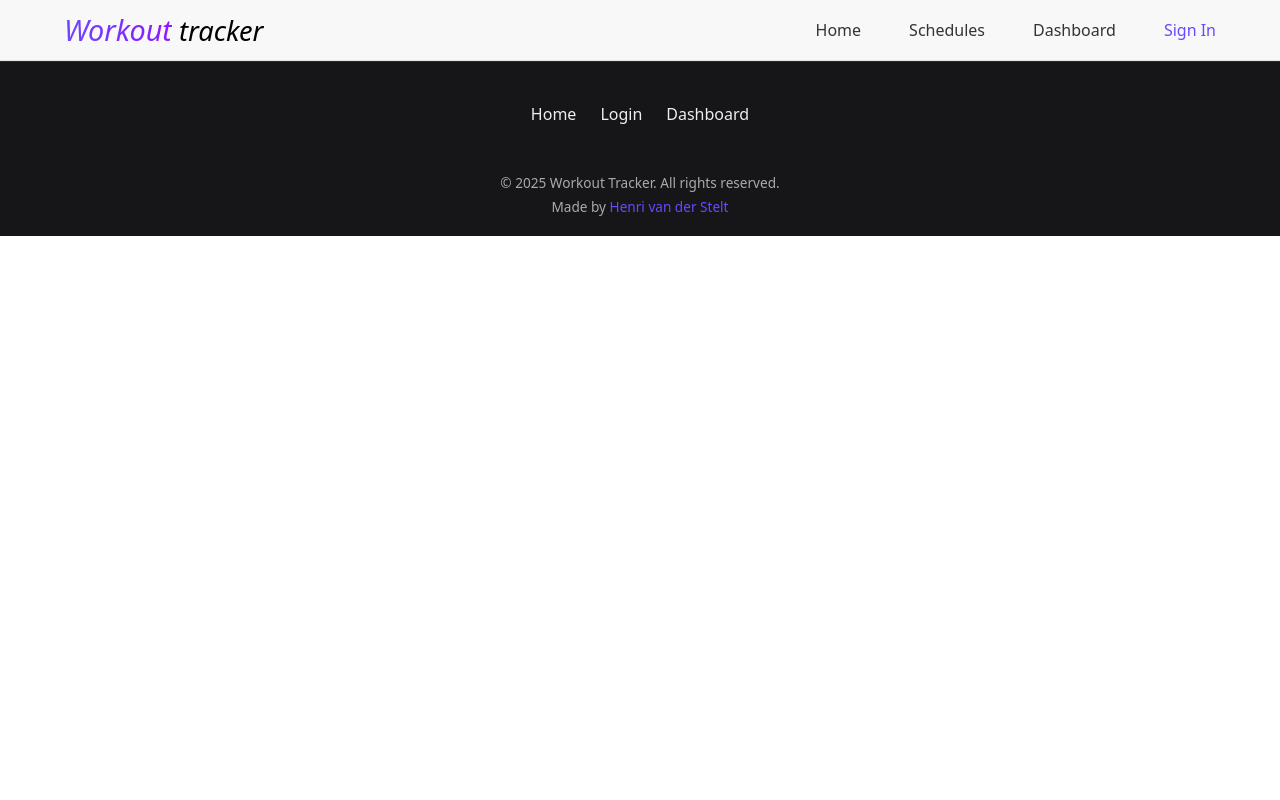
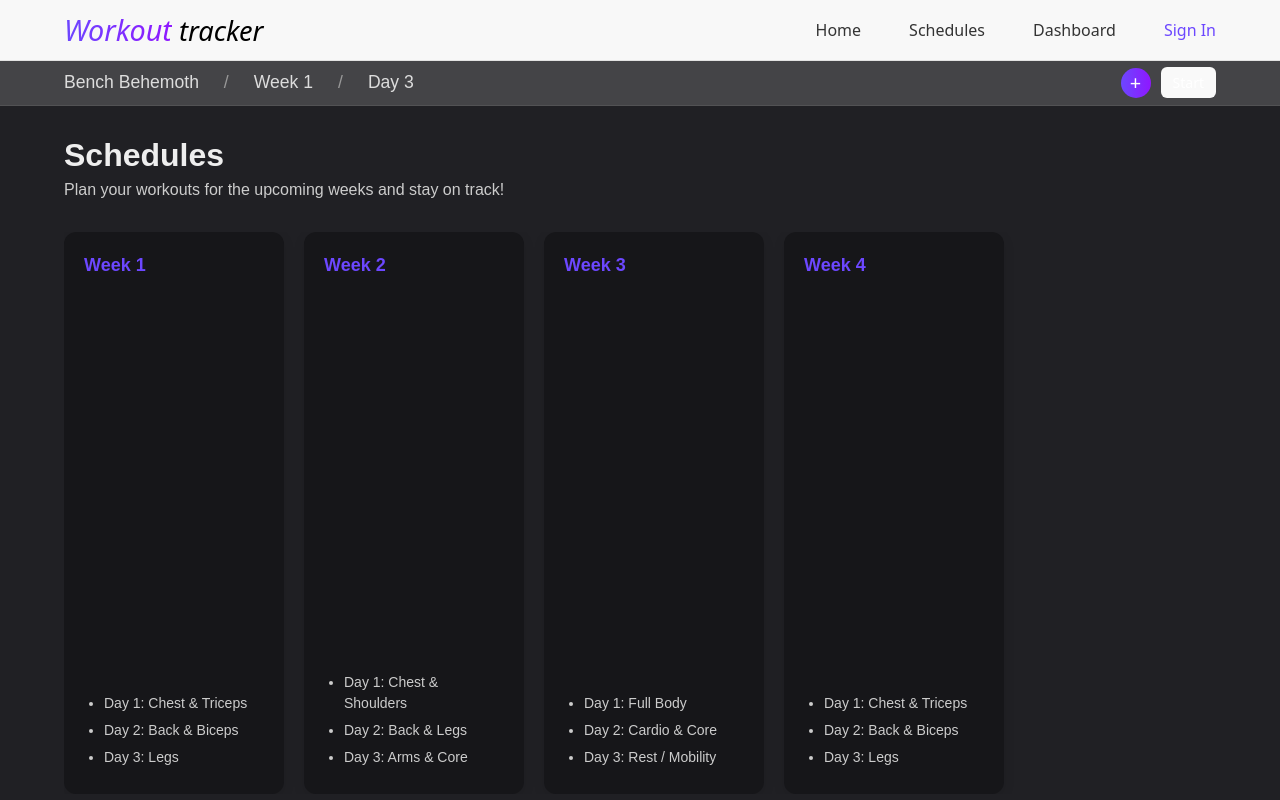
Before and after one commit to henriVanDerStelt/schema-app-test, a React (Vite) app: page /schema-app-test/schedules in a window 1280 px wide. Shown: the top 800 px of the page. Built offline with nearby package versions, Linux system fonts and the light colour scheme; no server answers.

Commit message:
SchedulesNav + Schedules mock

```diff
--- a/src/App.tsx
+++ b/src/App.tsx
@@ -1,8 +1,9 @@
 import { BrowserRouter as Router, Routes, Route } from "react-router-dom";
 
-import Navbar from "./Components/Navbar";
-import Footer from "./Components/Footer";
+import Navbar from "./Components/Navbar/Navbar";
+import Footer from "./Components/Footer/Footer";
 import Index from "./Pages/Index/Index";
+import Schedules from "./Pages/Schedules/Schedules";
 import Login from "./Pages/Login/Login";
 import Dashboard from "./Pages/Dashboard/Dashboard";
 
@@ -24,6 +25,10 @@ function App() {
             <main className="main-content">
               <Routes>
                 <Route path="/schema-app-test/" element={<Index />} />
+                <Route
+                  path="/schema-app-test/schedules"
+                  element={<Schedules />}
+                />
                 <Route path="/schema-app-test/login" element={<Login />} />
                 <Route
                   path="/schema-app-test/dashboard"
--- a/src/Components/Navbar.tsx
+++ b/src/Components/Navbar/Navbar.tsx
@@ -56,7 +56,7 @@ function Navbar(): JSX.Element {
         <Link to="/schema-app-test/" onClick={handleLinkClick}>
           Home
         </Link>
-        <Link to="/schema-app-test/" onClick={handleLinkClick}>
+        <Link to="/schema-app-test/schedules" onClick={handleLinkClick}>
           Schedules
         </Link>
         <Link to="/schema-app-test/dashboard" onClick={handleLinkClick}>
--- /dev/null
+++ b/src/Components/SchedulesNavbar/SchedulesNavbar.css
@@ -0,0 +1,80 @@
+.schedules-navbar {
+  z-index: 1000;
+  display: flex;
+  justify-content: space-between;
+  align-items: center;
+  padding: 0.4rem 4rem;
+  background: rgba(22, 22, 25, 0.8);
+  backdrop-filter: blur(10px);
+  -webkit-backdrop-filter: blur(10px);
+  color: #eee;
+  top: 59.5px;
+  position: sticky;
+  border-bottom: rgba(136, 136, 136, 0.2) 0.5px solid;
+}
+
+.path-indicator {
+  display: flex;
+  align-items: center;
+  font-family: Arial, sans-serif;
+  font-size: 14px;
+}
+
+.path-indicator a {
+  text-decoration: none;
+  color: #ddd;
+  margin-right: 5px;
+  transition: color 0.3s;
+  font-size: 1.1rem;
+    font-weight: 100;
+}
+
+.path-indicator a:hover {
+  text-decoration: underline;
+}
+
+.path-indicator a:not(:last-child)::after {
+  content: " /";
+  color: #999;
+  margin: 5px 20px;
+}
+
+.actions {
+    display: flex;
+    gap: 10px; /* space between buttons */
+    align-items: center; /* vertical alignment */
+}
+
+.add-workout {
+    background: linear-gradient(90deg, #6C47FF, #8f17ff);
+    color: white;
+    width: 30px;
+    height: 30px;
+    border-radius: 50%; /* easier than 15px */
+    cursor: pointer;
+
+    display: flex;
+    align-items: center;
+    justify-content: center;
+
+    font-size: 20px; /* adjust size of the + */
+    border: none;
+    padding: 0;
+}
+
+.add-workout:hover {
+    box-shadow: 0px 0px 10px #8f17ff;
+}
+
+.start {
+    color: white;
+    border: none;
+    padding: 6px 12px;
+    border-radius: 6px;
+    cursor: pointer;
+    font-size: 14px;
+}
+
+.start:hover {
+    color: #6C47FF;
+}
--- /dev/null
+++ b/src/Components/SchedulesNavbar/SchedulesNavbar.tsx
@@ -0,0 +1,27 @@
+import "./SchedulesNavbar.css";
+import { type JSX } from "react";
+
+function SchedulesNavbar(): JSX.Element {
+  return (
+    <div className="schedules-navbar">
+      <div className="path-indicator">
+        <a href="/schema-app-test/" className="logo">
+          Bench Behemoth
+        </a>
+        <a href="/schema-app-test/" className="logo">
+          Week 1
+        </a>
+        <a href="/schema-app-test/" className="logo">
+          Day 3
+        </a>
+      </div>
+
+      <div className="actions">
+        <button className="add-workout">+</button>
+        <button className="start">Start</button>
+      </div>
+    </div>
+  );
+}
+
+export default SchedulesNavbar;
--- /dev/null
+++ b/src/Pages/Schedules/Schedules.css
@@ -0,0 +1,61 @@
+.schedules-page {
+  min-height: 100vh;
+  padding: 2rem 4rem 7rem 4rem;
+  display: flex;
+  flex-direction: column;
+  background-color: #202024;
+  font-family: Arial, sans-serif;
+}
+
+.schedules-header {
+  margin-bottom: 30px;
+}
+
+.schedules-header h1 {
+  margin: 0;
+  font-size: 32px;
+  color: #eee;
+}
+
+.schedules-header p {
+  margin: 5px 0 0;
+  font-size: 16px;
+  color: #ccc;
+}
+
+.mock-schedules {
+  display: flex;
+  flex-wrap: wrap;
+  gap: 20px;
+  flex-grow: 1;
+  overflow-y: auto; /* scroll if too many cards */
+}
+
+.schedule-card {
+  background: #161619;
+  padding: 20px;
+  border-radius: 12px;
+  width: 220px;
+  box-shadow: 0 4px 12px rgba(0, 0, 0, 0.1);
+  display: flex;
+  flex-direction: column;
+  justify-content: space-between;
+}
+
+.schedule-card h2 {
+  margin-top: 0;
+  margin-bottom: 10px;
+  font-size: 18px;
+  color: #6C47FF;
+}
+
+.schedule-card ul {
+  margin: 0;
+  padding-left: 20px;
+}
+
+.schedule-card li {
+  margin-bottom: 6px;
+  font-size: 14px;
+  color: #ccc;
+}
--- /dev/null
+++ b/src/Pages/Schedules/Schedules.tsx
@@ -0,0 +1,59 @@
+import "./Schedules.css";
+
+import { type JSX } from "react";
+import SchedulesNavbar from "../../Components/SchedulesNavbar/SchedulesNavbar";
+
+function Schedules(): JSX.Element {
+  return (
+    <>
+      <SchedulesNavbar />
+      <div className="schedules-page">
+        <header className="schedules-header">
+          <h1>Schedules</h1>
+          <p>Plan your workouts for the upcoming weeks and stay on track!</p>
+        </header>
+
+        {/* Mock schedule cards */}
+        <div className="mock-schedules">
+          <div className="schedule-card">
+            <h2>Week 1</h2>
+            <ul>
+              <li>Day 1: Chest & Triceps</li>
+              <li>Day 2: Back & Biceps</li>
+              <li>Day 3: Legs</li>
+            </ul>
+          </div>
+
+          <div className="schedule-card">
+            <h2>Week 2</h2>
+            <ul>
+              <li>Day 1: Chest & Shoulders</li>
+              <li>Day 2: Back & Legs</li>
+              <li>Day 3: Arms & Core</li>
+            </ul>
+          </div>
+
+          <div className="schedule-card">
+            <h2>Week 3</h2>
+            <ul>
+              <li>Day 1: Full Body</li>
+              <li>Day 2: Cardio & Core</li>
+              <li>Day 3: Rest / Mobility</li>
+            </ul>
+          </div>
+
+          <div className="schedule-card">
+            <h2>Week 4</h2>
+            <ul>
+              <li>Day 1: Chest & Triceps</li>
+              <li>Day 2: Back & Biceps</li>
+              <li>Day 3: Legs</li>
+            </ul>
+          </div>
+        </div>
+      </div>
+    </>
+  );
+}
+
+export default Schedules;
```
Also changed, not shown: src/Components/Footer/Footer.css (renamed from src/Components/Footer.css), src/Components/Footer/Footer.tsx (renamed from src/Components/Footer.tsx), src/Components/Navbar/Navbar.css (renamed from src/Components/Navbar.css).
